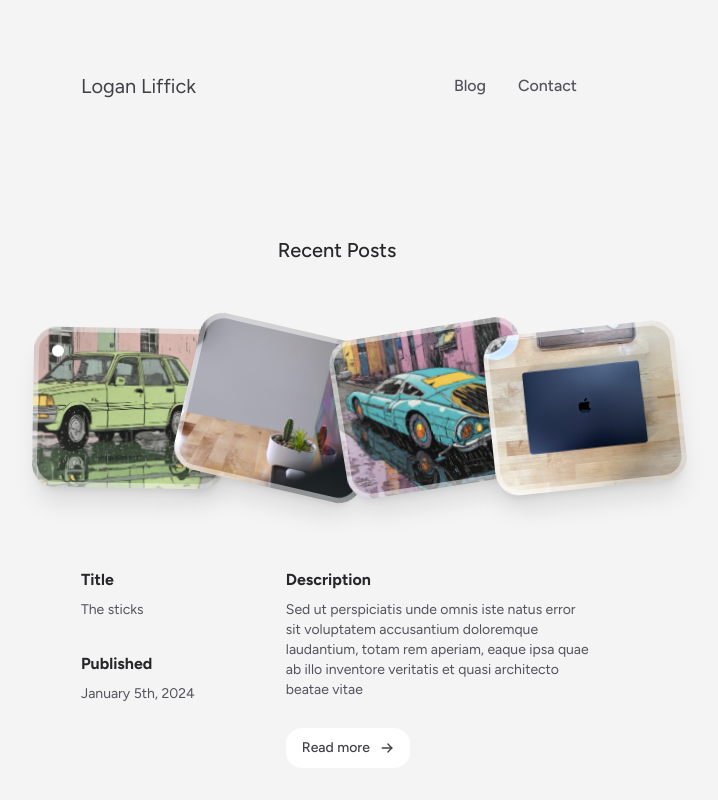
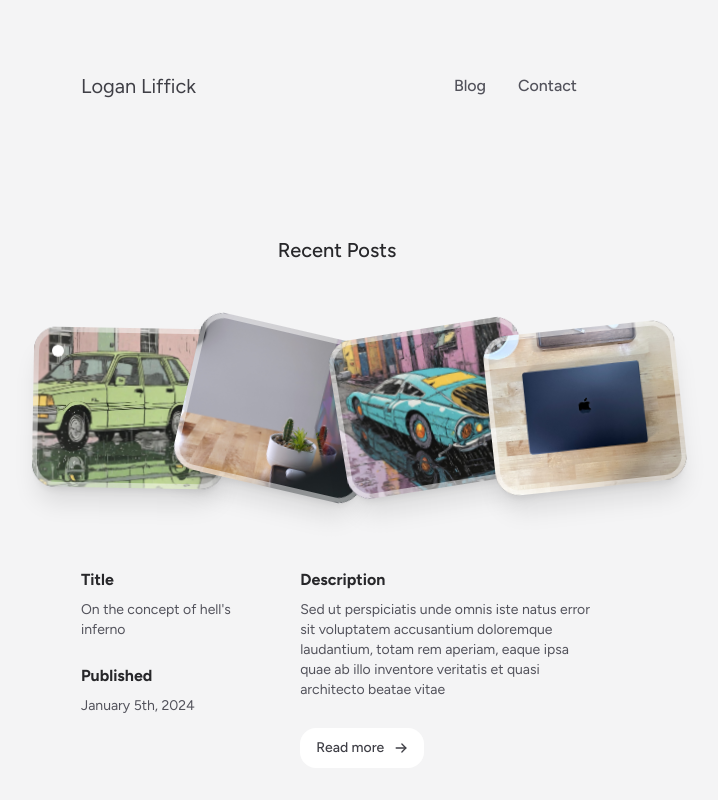
Before and after one commit to loganliffick/personal-site, a Next.js app: page /blog in a window 1280 px wide. Shown: the top 800 px of the page, without its empty margins (303-1021 px from the left). Built offline with nearby package versions, Linux system fonts and the light colour scheme; no server answers.

Commit message:
it builds

```diff
--- /dev/null
+++ b/src/components/blog/RecentPost.tsx
@@ -0,0 +1,65 @@
+import Image from 'next/image'
+import Link from 'next/link'
+import { useEffect, useState } from 'react'
+import { cn } from 'utils/tw'
+
+const RecentPost = (props: {
+  date: string
+  offset?: string
+  title: string
+  description?: string
+  image: string
+  setActivePost: React.MouseEventHandler<HTMLAnchorElement>
+  id: number
+  activePost: number
+  href: string
+}) => {
+  const [rotation, setRotation] = useState(0)
+
+  useEffect(() => {
+    setRotation(Math.floor(Math.random() * 41) - 20)
+  }, [])
+
+  return (
+    <Link
+      className="scaleFade -mr-10 animate-scaleFadeBlog"
+      style={{ animationDelay: props.offset + 's' }}
+      href={props.href}
+      onMouseEnter={props.setActivePost}
+    >
+      <article
+        className={cn(
+          'group relative h-40 w-48 origin-center overflow-hidden rounded-3xl bg-zinc-500 shadow-xl transition-all duration-300 ease-bounce will-change-transform after:absolute after:left-0 after:top-0 after:h-full after:w-full after:rounded-3xl after:border-[5px] after:border-white/50 after:transition-[border] hover:mr-10 hover:!rotate-0 hover:!scale-110 hover:shadow-2xl hover:after:border-8 active:!scale-100 active:after:border-[12px]',
+          {
+            '': props.activePost === props.id,
+          },
+        )}
+        style={{ transform: `rotate(${rotation}deg)` }}
+      >
+        <div
+          className={cn(
+            'absolute left-0 top-0 z-10 size-12 bg-orange-500/0 opacity-0 transition-opacity duration-100 ease-in group-hover:opacity-0 group-hover:delay-0 group-hover:duration-100',
+            {
+              'opacity-100 delay-500 duration-300':
+                props.activePost === props.id,
+            },
+          )}
+        >
+          <div className="absolute left-0 top-0 size-12 bg-black/25 blur-xl" />
+          <div className="absolute left-1/2 top-1/2 size-3 -translate-x-1/2 -translate-y-1/2 rounded-full bg-white after:absolute after:h-full after:w-full after:animate-ping after:rounded-full after:bg-white" />
+        </div>
+
+        <Image
+          src={props.image}
+          className="object-cover"
+          fill
+          priority
+          sizes="100"
+          alt="image"
+        />
+      </article>
+    </Link>
+  )
+}
+
+export default RecentPost
--- a/src/pages/blog/Item.tsx
+++ /dev/null
@@ -1,46 +0,0 @@
-import Image, { StaticImageData } from 'next/image'
-import Link from 'next/link'
-import { useEffect, useState } from 'react'
-import slugify from 'slugify'
-
-export const Item = (props: {
-  comingSoon?: boolean
-  date: string
-  offset?: string
-  title: string
-  image: StaticImageData
-}) => {
-  const [rotation, setRotation] = useState(0)
-
-  useEffect(() => {
-    setRotation(Math.floor(Math.random() * 41) - 20)
-  }, [])
-
-  return (
-    <Link
-      className="scaleFade animate-scaleFadeBlog -mr-10"
-      style={{ animationDelay: props.offset + 's' }}
-      href={
-        props.comingSoon ? '' : '/blog/' + slugify(props.title, { lower: true })
-      }
-    >
-      <article
-        className="relative h-40 w-48 origin-center overflow-hidden rounded-3xl shadow-xl transition-all duration-300 ease-bounce after:absolute after:left-0 after:top-0 after:h-full after:w-full after:rounded-3xl after:border-[6px] after:border-white/40 hover:mr-10 hover:!rotate-0 hover:!scale-110 hover:shadow-2xl"
-        style={{ transform: `rotate(${rotation}deg)` }}
-      >
-        {/* <h2 className="font-medium duration-300 ease-bounce">{props.title}</h2>
-            <p className="text-sm opacity-70">
-              {moment(props.date).format('MMMM D, YYYY')}
-            </p> */}
-        <Image
-          src={props.image}
-          className="object-cover"
-          fill
-          priority
-          sizes="100"
-          alt="image"
-        />
-      </article>
-    </Link>
-  )
-}
--- a/src/pages/blog/index.tsx
+++ b/src/pages/blog/index.tsx
@@ -1,17 +1,14 @@
 import Button from 'components/Button'
 import Layout from 'components/Layout'
 import Section from 'components/Section'
-// import Tooltip from 'components/Tooltip'
-import Image from 'next/image'
-import Link from 'next/link'
+import RecentPost from 'components/blog/RecentPost'
 import { ArrowRight } from 'phosphor-react'
-import { useEffect, useState } from 'react'
+import { useState } from 'react'
 import slugify from 'slugify'
-import { cn } from 'utils/tw'
 
 const fauxData = [
   {
-    title: `The sticks`,
+    title: `On the concept of hell's inferno`,
     description: `Sed ut perspiciatis unde omnis iste natus error sit voluptatem accusantium doloremque laudantium, totam rem aperiam, eaque ipsa quae ab illo inventore veritatis et quasi architecto beatae vitae`,
     image: '/images/feb-2024/seinfeld.jpg',
     date: 'January 5th, 2024',
@@ -41,64 +38,6 @@ const createSlug = (title: string): string => {
   return slug
 }
 
-const Item = (props: {
-  date: string
-  offset?: string
-  title: string
-  description?: string
-  image: string
-  setActivePost: React.MouseEventHandler<HTMLAnchorElement>
-  id: number
-  activePost: number
-}) => {
-  const [rotation, setRotation] = useState(0)
-
-  useEffect(() => {
-    setRotation(Math.floor(Math.random() * 41) - 20)
-  }, [])
-
-  return (
-    <Link
-      className="scaleFade -mr-10 animate-scaleFadeBlog"
-      style={{ animationDelay: props.offset + 's' }}
-      href={createSlug(props.title)}
-      onMouseEnter={props.setActivePost}
-    >
-      <article
-        className={cn(
-          'group relative h-40 w-48 origin-center overflow-hidden rounded-3xl shadow-xl transition-all duration-300 ease-bounce will-change-transform after:absolute after:left-0 after:top-0 after:h-full after:w-full after:rounded-3xl after:border-[5px] after:border-white/50 after:transition-[border] hover:mr-10 hover:!rotate-0 hover:!scale-110 hover:shadow-2xl hover:after:border-8 active:!scale-100 active:after:border-[12px]',
-          {
-            '': props.activePost === props.id,
-          },
-        )}
-        style={{ transform: `rotate(${rotation}deg)` }}
-      >
-        <div
-          className={cn(
-            'absolute left-0 top-0 z-10 size-12 bg-orange-500/0 opacity-0 transition-opacity duration-100 ease-in group-hover:opacity-0 group-hover:delay-0 group-hover:duration-100',
-            {
-              'opacity-100 delay-500 duration-300':
-                props.activePost === props.id,
-            },
-          )}
-        >
-          <div className="absolute left-0 top-0 size-12 bg-black/25 blur-xl" />
-          <div className="absolute left-1/2 top-1/2 size-3 -translate-x-1/2 -translate-y-1/2 rounded-full bg-white after:absolute after:h-full after:w-full after:animate-ping after:rounded-full after:bg-white" />
-        </div>
-
-        <Image
-          src={props.image}
-          className="object-cover"
-          fill
-          priority
-          sizes="100"
-          alt="image"
-        />
-      </article>
-    </Link>
-  )
-}
-
 const Page = () => {
   const [activePost, setActivePost] = useState(0)
 
@@ -106,30 +45,31 @@ const Page = () => {
     <Layout>
       <Section className="max-w-full">
         <h2 className="mb-16 text-xl font-medium">Recent Posts</h2>
-        <div className="mx-auto flex w-full max-w-min bg-blue-200/0">
-          {fauxData.map((item, index) => (
-            <Item
+        <div className="mx-auto flex w-full overflow-x-scroll sm:max-w-min sm:overflow-x-visible">
+          {fauxData.map((post, index) => (
+            <RecentPost
+              activePost={activePost}
+              date={post.date}
+              description={post.description}
+              href={createSlug(post.title)}
               id={index}
-              activePost={activePost}
-              title={item.title}
-              description={item.description}
-              date={item.date}
-              image={item.image}
-              setActivePost={() => setActivePost(index)}
+              image={post.image}
               key={index}
               offset={`${index * 0.1}`}
+              setActivePost={() => setActivePost(index)}
+              title={post.title}
             />
           ))}
         </div>
-        <div className="mx-auto mt-20 flex w-full max-w-lg justify-between">
-          <div className="w-2/3">
-            <header className="mb-8">
+        <div className="mx-auto mt-20 flex w-full max-w-lg flex-col justify-between gap-6 sm:flex-row">
+          <div className="flex w-full flex-col gap-6 sm:w-2/3">
+            <header className="w-full sm:w-auto">
               <p className="mb-2 font-bold">Title</p>
-              <p className="text-sm text-zinc-600 opacity-100 transition-opacity">
+              <p className="text-sm text-zinc-600 opacity-100 transition-opacity sm:min-h-10">
                 {fauxData[activePost].title}
               </p>
             </header>
-            <div className="w-full">
+            <div className="w-full sm:w-auto">
               <p className="mb-2 font-bold">Published</p>
               <p className="text-sm text-zinc-600">
                 {fauxData[activePost].date}
@@ -138,17 +78,17 @@ const Page = () => {
           </div>
           <div className="w-full">
             <p className="mb-2 font-bold">Description</p>
-            <p className="min-h-32 text-sm text-zinc-600">
+            <p className="text-sm text-zinc-600 sm:min-h-32">
               {fauxData[activePost].description}
             </p>
             <Button
               as="a"
-              className="group mt-0 text-sm"
+              className="group mt-8 text-sm sm:mt-0"
               text={'Read more'}
               type={'primary'}
               href={createSlug(fauxData[activePost].title)}
             >
-              <div className="relative flex size-3.5 items-center justify-center overflow-hidden text-inherit">
+              <div className="RecentPosts-center relative flex size-3.5 justify-center overflow-hidden text-inherit">
                 <ArrowRight
                   weight="bold"
                   className="absolute -translate-x-4 transition-transform duration-300 ease-bounce sm:group-hover:translate-x-0"
```
